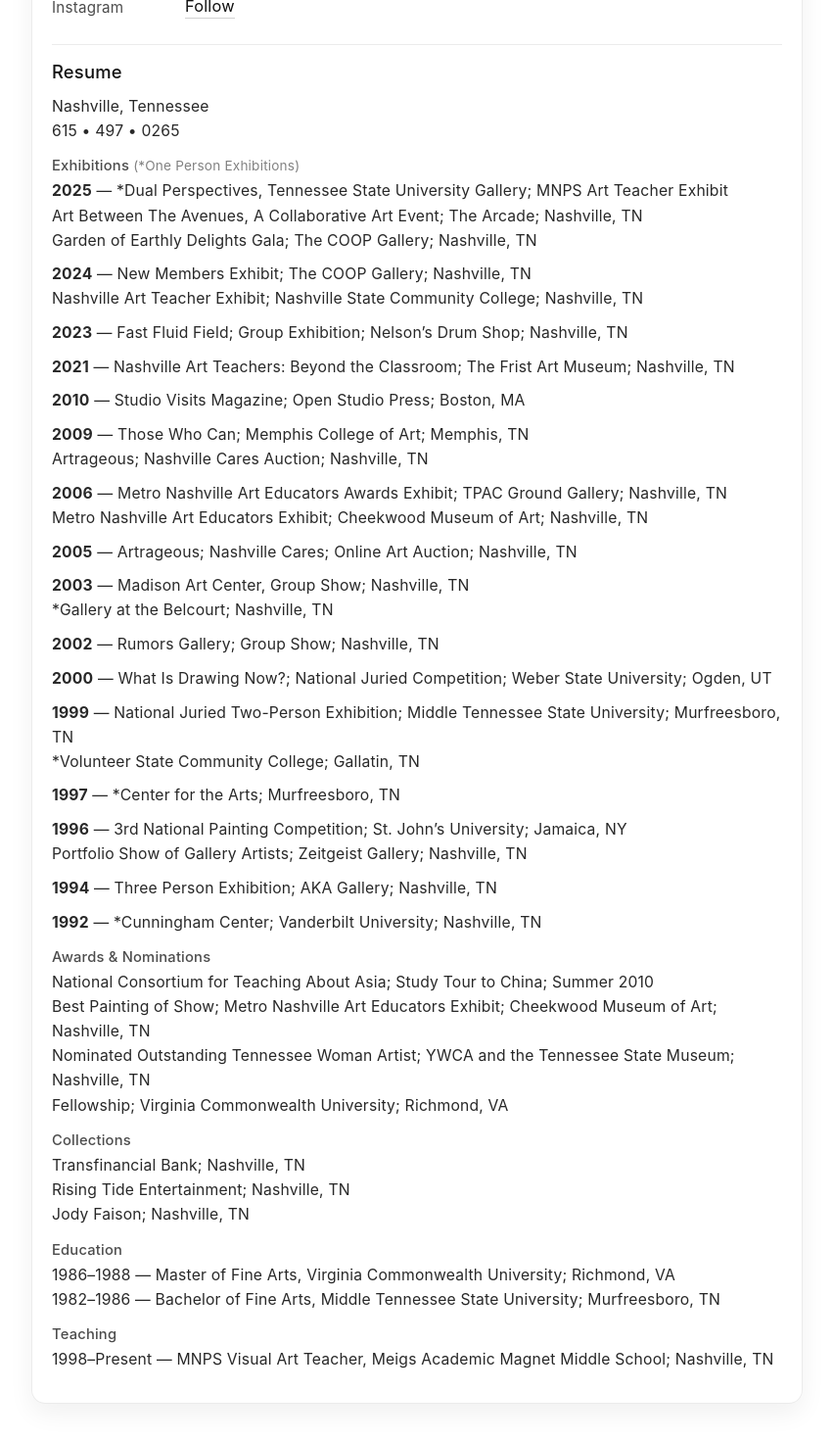
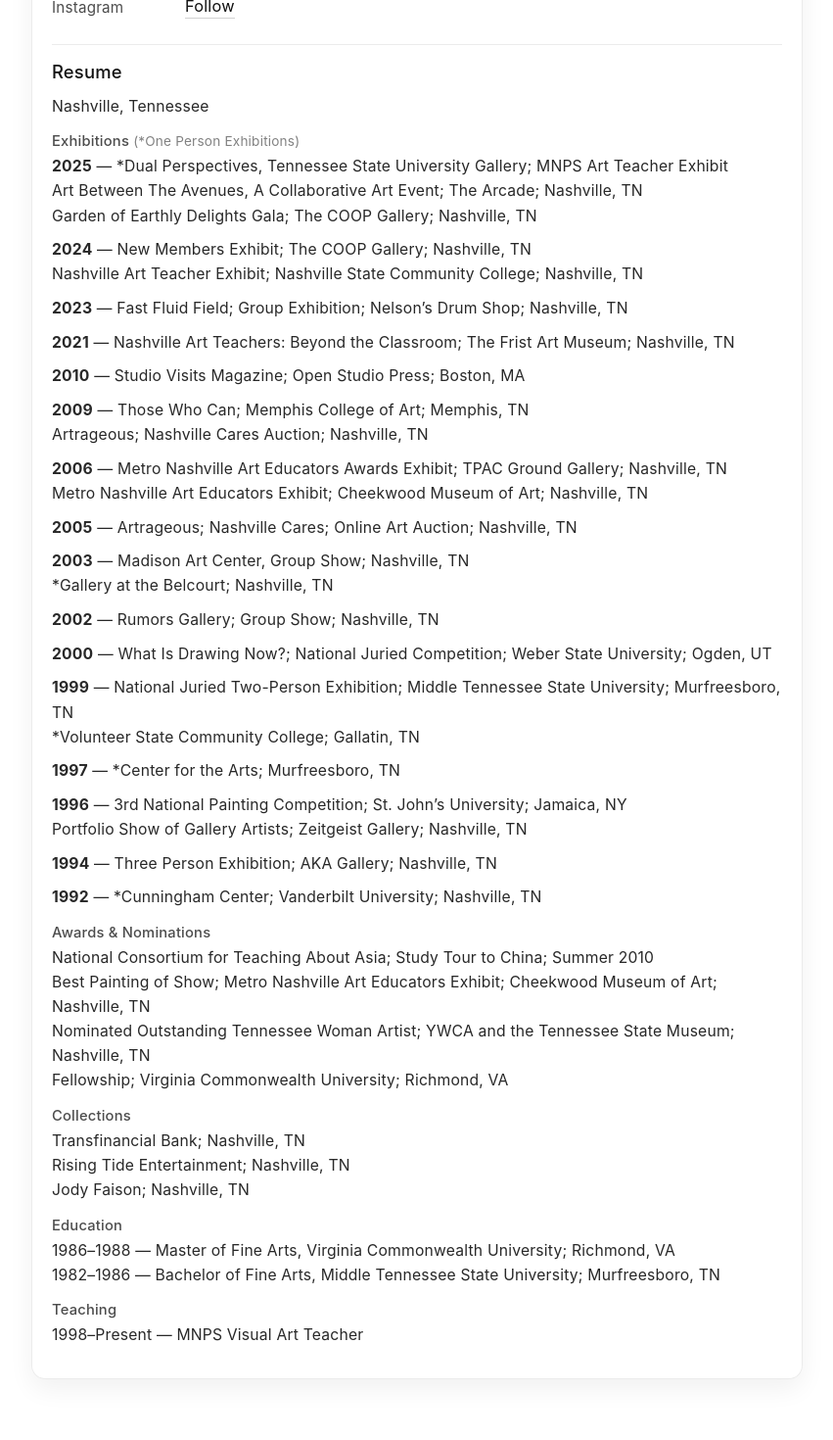
Before and after one commit to BrooktieFrogge/jan-hatleberg-portfolio, a Vue app: page /student-work in a window 1280 px wide. Shown: the part 420-1890 px from the top of the page at 98% size, without its empty margins (214-1065 px from the left). Built offline with nearby package versions, Linux system fonts and the light colour scheme.

Commit message:
update contact

```diff
--- a/src/pages/Contact.vue
+++ b/src/pages/Contact.vue
@@ -33,7 +33,6 @@
         <div class="resume-section">
           <p class="resume-contact">
             Nashville, Tennessee<br />
-            <span class="nowrap">615&nbsp;•&nbsp;497&nbsp;•&nbsp;0265</span>
           </p>
         </div>
 
@@ -166,8 +165,7 @@
         <div class="resume-section">
           <div class="resume-heading">Teaching</div>
           <p>
-            1998–Present — MNPS Visual Art Teacher, Meigs Academic Magnet Middle
-            School; Nashville, TN
+            1998–Present — MNPS Visual Art Teacher
           </p>
         </div>
       </div>
```
